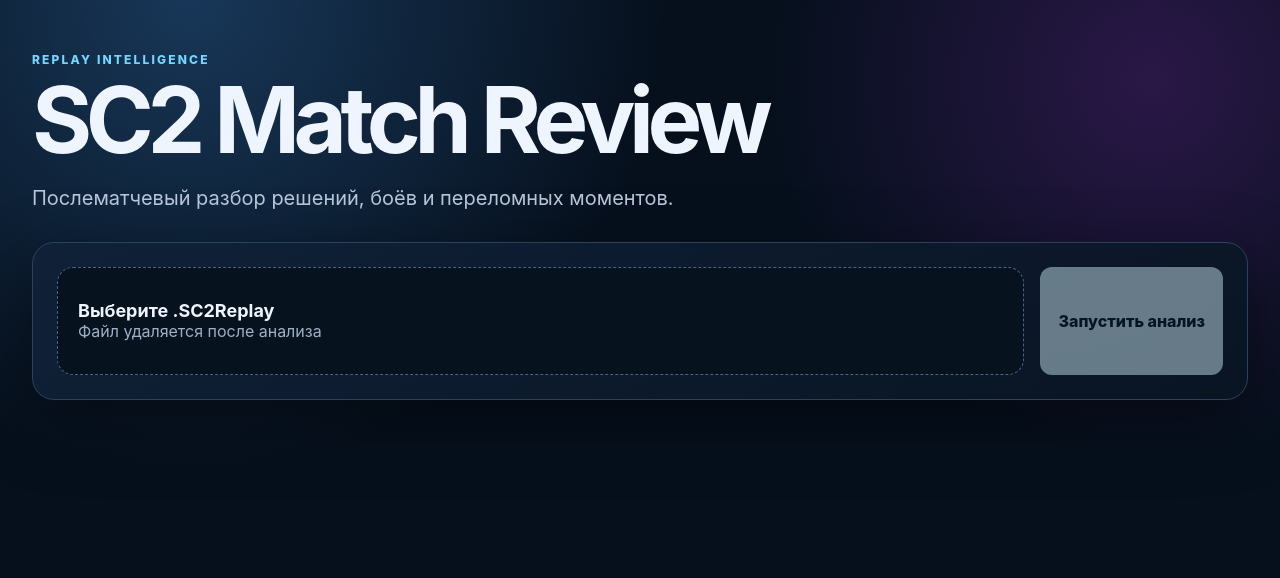
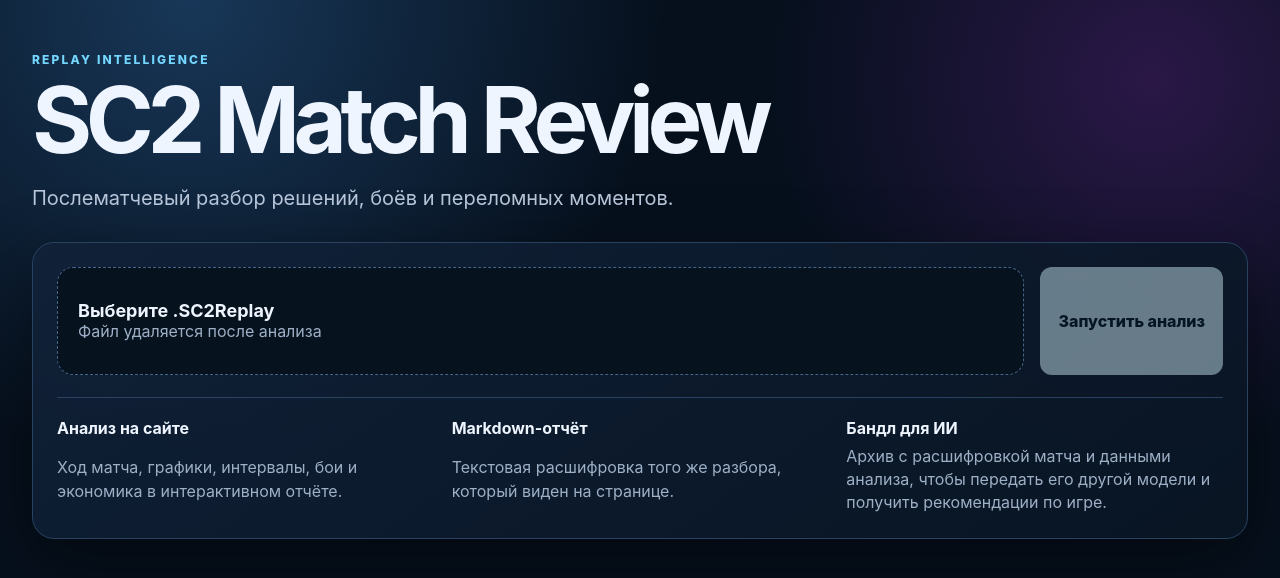
Before and after one commit to falcon-ts50/sc2-coach-ai, a React (Vite) app in the folder frontend/: page / in a window 1280 px wide. Shown: the top 578 px of the page. Built offline with nearby package versions, Linux system fonts and the light colour scheme.

Commit message:
Clarify upload outputs (#121)
Co-authored-by: root <root@p687535.kvmvps>

```diff
--- a/frontend/src/main.jsx
+++ b/frontend/src/main.jsx
@@ -40,7 +40,6 @@
   }
 
   function downloadMarkdown() { downloadText(buildMarkdown(analysis), 'sc2-match-review.md'); }
-  function downloadTranscript() { downloadText(analysis.transcriptMarkdown, 'sc2-replay-transcript.md'); }
   async function downloadSupportBundle() {
     const zip = new JSZip();
     zip.file('report.md', buildMarkdown(analysis));
@@ -57,13 +56,27 @@
         <label className="dropzone"><input type="file" accept=".SC2Replay" disabled={loading} onChange={e => setFile(e.target.files?.[0] || null)} /><strong>{file ? file.name : 'Выберите .SC2Replay'}</strong><span>Файл удаляется после анализа</span></label>
         <button disabled={!file || loading}>{loading ? 'Анализируем…' : 'Запустить анализ'}</button>
       </form>
+      <div className="upload-outcomes" aria-label="Что будет после анализа">
+        <div>
+          <strong>Анализ на сайте</strong>
+          <span>Ход матча, графики, интервалы, бои и экономика в интерактивном отчёте.</span>
+        </div>
+        <div>
+          <strong>Markdown-отчёт</strong>
+          <span>Текстовая расшифровка того же разбора, который виден на странице.</span>
+        </div>
+        <div>
+          <strong>Бандл для ИИ</strong>
+          <span>Архив с расшифровкой матча и данными анализа, чтобы передать его другой модели и получить рекомендации по игре.</span>
+        </div>
+      </div>
       {status && <p className="status">{status}</p>}
     </section>
-    {analysis && <Report analysis={analysis} focusPlayer={focusPlayer} setFocusPlayer={setFocusPlayer} rebuild={() => analyze(null, focusPlayer)} loading={loading} onDownload={downloadMarkdown} onTranscript={downloadTranscript} onSupportBundle={downloadSupportBundle} />}
+    {analysis && <Report analysis={analysis} focusPlayer={focusPlayer} setFocusPlayer={setFocusPlayer} rebuild={() => analyze(null, focusPlayer)} loading={loading} onDownload={downloadMarkdown} onSupportBundle={downloadSupportBundle} />}
   </main>;
 }
 
-function Report({ analysis, focusPlayer, setFocusPlayer, rebuild, loading, onDownload, onTranscript, onSupportBundle }) {
+function Report({ analysis, focusPlayer, setFocusPlayer, rebuild, loading, onDownload, onSupportBundle }) {
   const feed = analysis.coachFeed || {};
   const narrativeCard = (feed.cards || []).find(card => card.title === 'Как развивался матч');
   const events = (feed.cards || []).filter(card => card !== narrativeCard);
@@ -73,7 +86,7 @@
     <section className="report-section"><span className="section-number">02</span><div className="wide"><h2>История боёв</h2><div className="combat-list history-list">{(analysis.combats || []).length ? analysis.combats.map((combat, index) => <CombatHistoryBlock combat={combat} index={index} key={combat.id || `${combat.startedAt}-${index}`} />) : <p className="muted">Не удалось надёжно восстановить отдельные боевые эпизоды.</p>}</div></div></section>
     <section className="report-section"><span className="section-number">03</span><div className="wide"><h2>Переломные моменты</h2><div className="story-list">{events.map((card, index) => <div className="story-row" key={`${card.at}-${index}`}><time>{clock(durationSeconds(card.at))}</time><div><h3>{card.title}</h3><p>{card.explanation}</p><small>Уверенность {Math.round((card.confidence || 0) * 100)}%</small></div></div>)}</div></div></section>
     <section className="report-section"><span className="section-number">04</span><div className="wide"><h2>Что изменить в следующей игре</h2><ol className="next-actions">{(feed.nextGameRecommendations || []).map(item => <li key={item}>{item}</li>)}</ol></div></section>
-    <footer className="report-footer panel"><div className="actions"><button onClick={onDownload}>Скачать отчёт</button><button onClick={onTranscript}>Расшифровка для ИИ</button><button onClick={onSupportBundle}>Пакет диагностики</button></div></footer>
+    <footer className="report-footer panel"><div className="actions"><button onClick={onDownload}>Скачать Markdown</button><button onClick={onSupportBundle}>Скачать бандл для ИИ</button></div></footer>
   </article>;
 }
 
--- a/frontend/src/styles.css
+++ b/frontend/src/styles.css
@@ -55,6 +55,27 @@
   padding: 24px;
 }
 .upload-panel form { display: grid; grid-template-columns: minmax(0, 1fr) auto; gap: 16px; }
+.upload-outcomes {
+  display: grid;
+  grid-template-columns: repeat(3, minmax(0, 1fr));
+  gap: 18px;
+  margin-top: 22px;
+  padding-top: 20px;
+  border-top: 1px solid #28425f;
+}
+.upload-outcomes div {
+  display: grid;
+  gap: 7px;
+  min-width: 0;
+}
+.upload-outcomes strong {
+  color: #eef5ff;
+  font-size: 16px;
+}
+.upload-outcomes span {
+  color: #9eb0c6;
+  line-height: 1.45;
+}
 .dropzone {
   min-height: 108px;
   min-width: 0;
@@ -413,6 +434,7 @@
   main { width: min(100% - 28px, 720px); }
   main { padding-top: 34px; }
   .upload-panel form, .report-header, .narrative-grid { grid-template-columns: 1fr; }
+  .upload-outcomes { grid-template-columns: 1fr; }
   .report-section { grid-template-columns: 1fr; gap: 8px; padding: 36px 0; }
   .section-number { padding: 0; }
   .combat-title, .story-row { grid-template-columns: 58px 1fr; }
```
